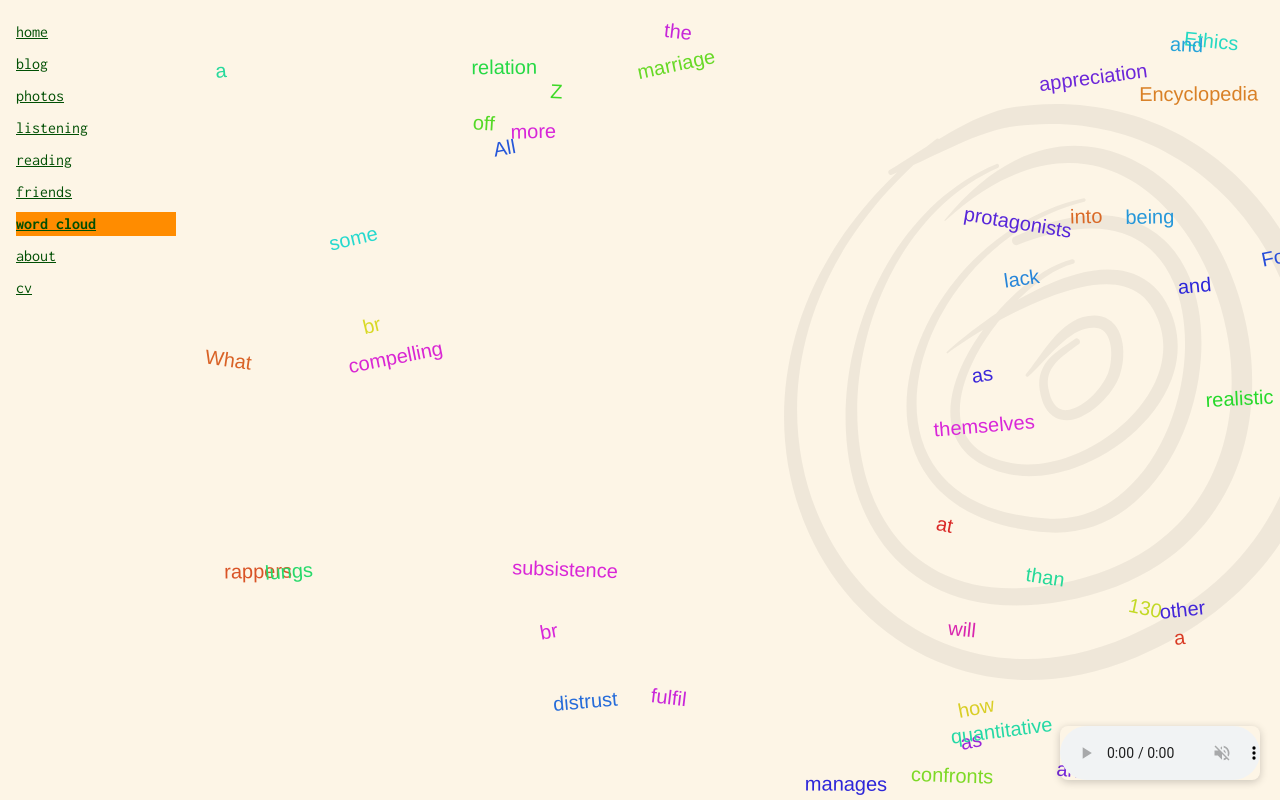
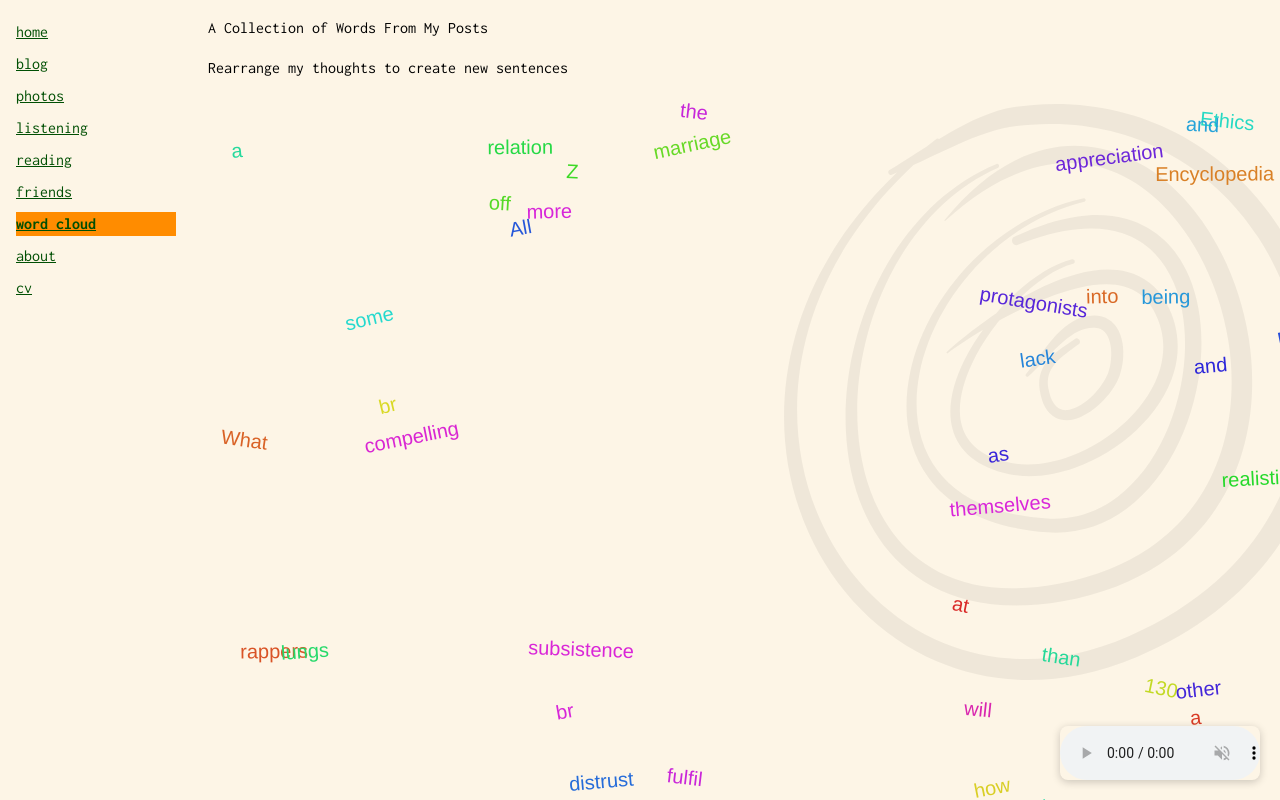
Before and after one commit to williamgturner/website, a Next.js app: page /word-cloud in a window 1280 px wide. Built offline with nearby package versions, Linux system fonts and the light colour scheme.

Commit message:
make headings consistent

```diff
--- a/src/app/friends/page.tsx
+++ b/src/app/friends/page.tsx
@@ -1,8 +1,15 @@
 export default function Friends() {
     return (
         <div className="p-4 flex flex-col">
-            <a className="hover:bg-[orange]" href="https://motherweasel.bandcamp.com/">Motherweasel</a>
-            <a className="hover:bg-[orange]" href="https://www.facebook.com/profile.php?id=61574510511741">Groove Council</a>
+            <h1 className="mb-4">Friends</h1>
+            <ul className="space-y-2">
+                <li>
+                    <a className="hover:bg-[orange]" href="https://motherweasel.bandcamp.com/">Motherweasel</a>
+                </li>
+                <li>
+                    <a className="hover:bg-[orange]" href="https://www.facebook.com/profile.php?id=61574510511741">Groove Council</a>
+                </li>
+            </ul>
         </div>
     )
 }
--- a/src/app/word-cloud/page.tsx
+++ b/src/app/word-cloud/page.tsx
@@ -24,5 +24,12 @@ export default function WordCloudPage() {
     .split(/\s+/)
     .filter(Boolean);
 
-  return <WordCloud words={words} />;
+  return (
+    <div className="p-4 w-full">
+      <h1 className="mb-4">A Collection of Words From My Posts</h1>
+      <span>Rearrange my thoughts to create new sentences</span>
+      <WordCloud words={words} />
+    </div>
+
+  );
 }
--- a/src/components/WordCloud.tsx
+++ b/src/components/WordCloud.tsx
@@ -77,7 +77,7 @@ export default function WordCloud({ words }: WordCloudProps) {
       ctx.translate(word.x + word.width / 2, word.y + word.height / 2);
       ctx.rotate(word.rotation);
       ctx.fillStyle = word.color;
-      ctx.font = "20px sans-serif";
+      ctx.font = "1.25rem sans-serif";
       ctx.textAlign = "center";
       ctx.textBaseline = "middle";
       ctx.fillText(word.text, 0, 0);
@@ -137,8 +137,8 @@ export default function WordCloud({ words }: WordCloudProps) {
     <canvas
       ref={canvasRef}
       style={{
-        width: "100vw",
-        height: "100vh",
+        width: "100%",
+        height: "100%",
         cursor:
           draggingIndex !== null
             ? "grabbing"
```
